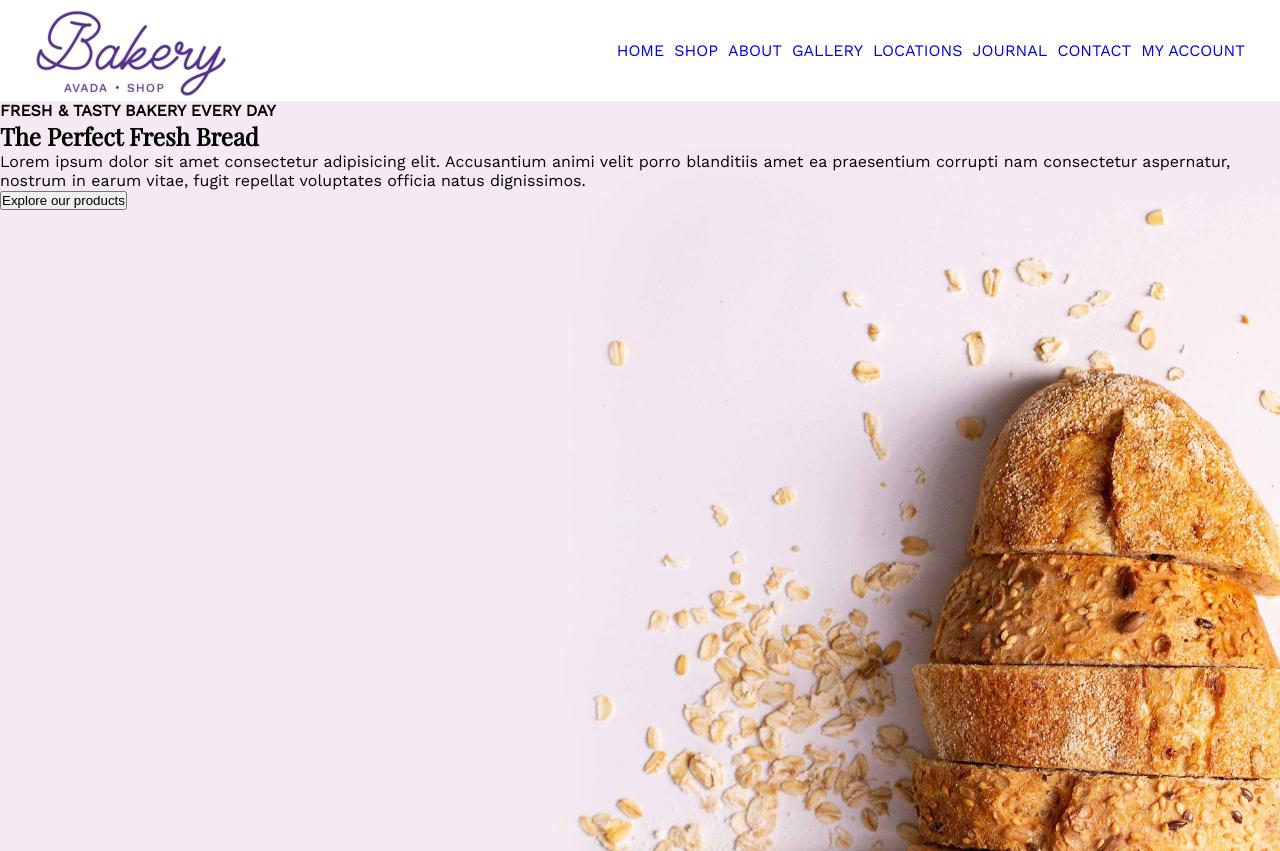
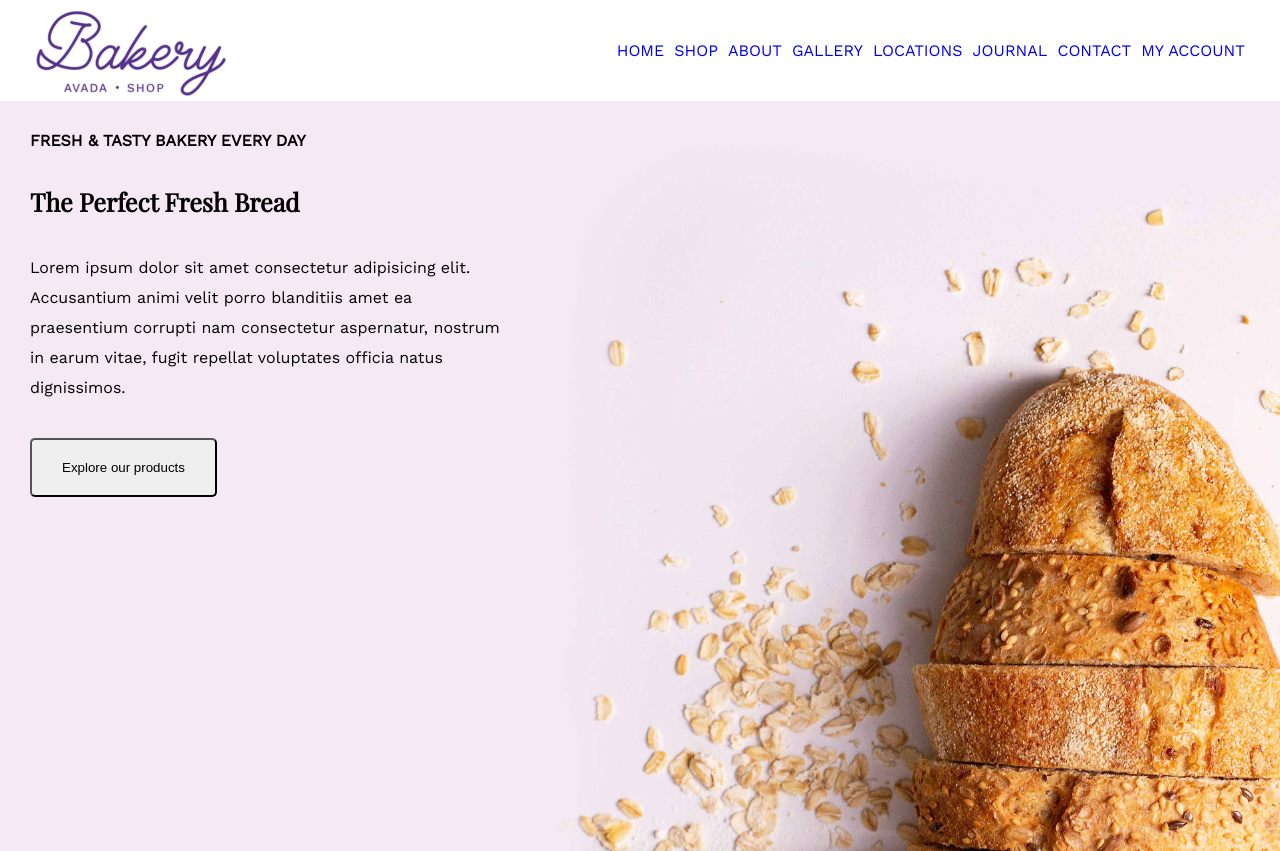
Before and after one commit to EnricoNapolitano/2023-01-31-esame_midterm, a Vue app in the folder proj-html-vuejs/: page / in a window 1280 px wide. Built offline with nearby package versions, Linux system fonts and the light colour scheme.

Commit message:
style to ActionCall

```diff
--- a/proj-html-vuejs/src/components/generics/ActionCall.vue
+++ b/proj-html-vuejs/src/components/generics/ActionCall.vue
@@ -6,8 +6,36 @@ export default {
 </script>
 
 <template>
-    <h4>{{ label }}</h4>
-    <h2>{{ title }}</h2>
-    <p>{{ paragraph }}</p>
-    <button>{{ botton_label }}</button>
+    <div>
+        <h4>{{ label }}</h4>
+        <h2>{{ title }}</h2>
+        <p>{{ paragraph }}</p>
+        <button>{{ botton_label }}</button>
+    </div>
 </template>
+
+<style lang="scss" scoped>
+div {
+    width: 530px;
+    padding: 30px;
+}
+
+h4,
+h2,
+p {
+    padding-bottom: 35px;
+}
+
+h2 {
+    font-size: 25px;
+}
+
+p {
+    line-height: 30px;
+}
+
+button {
+    padding: 20px 30px;
+    border-radius: 5px;
+}
+</style>
```
